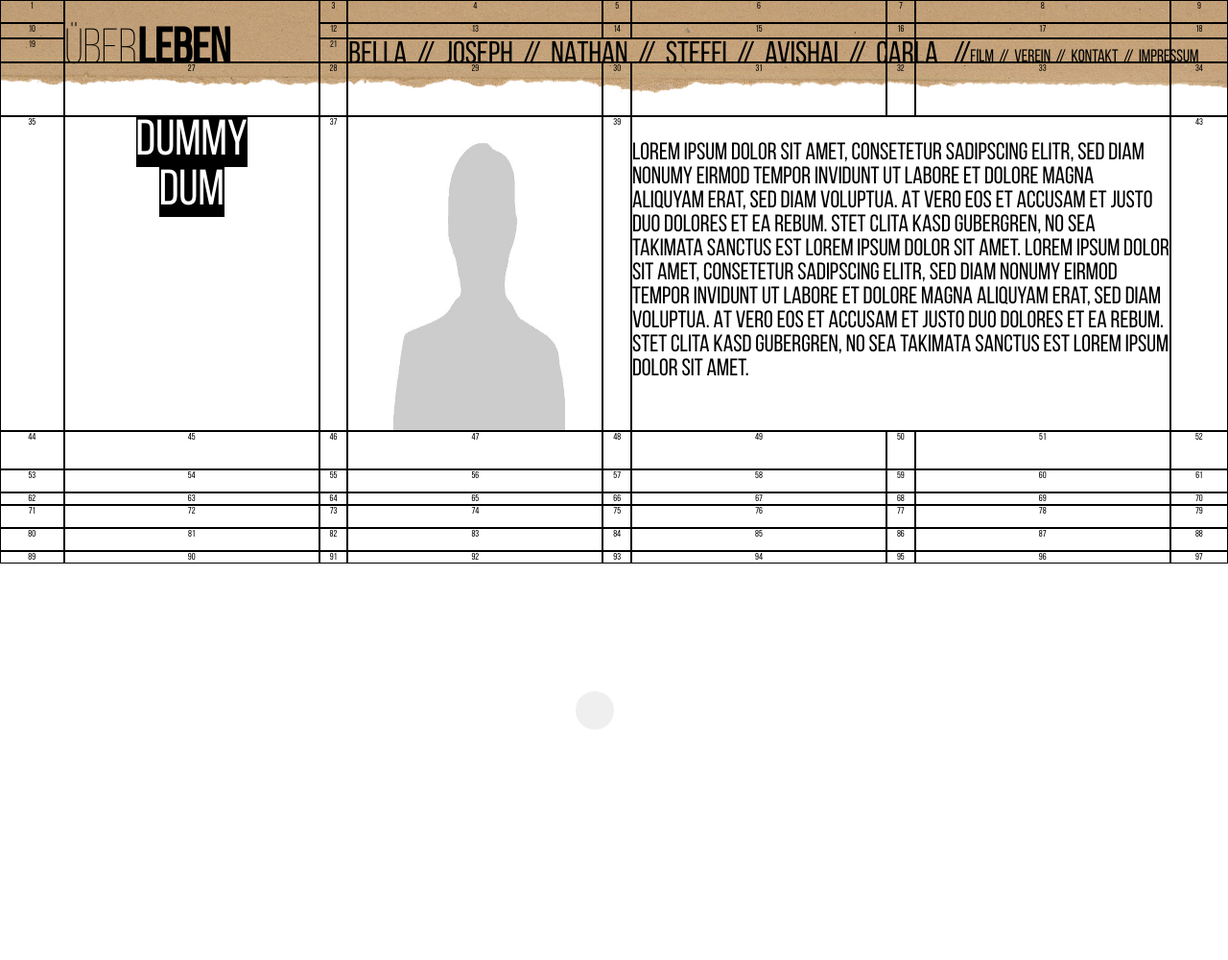
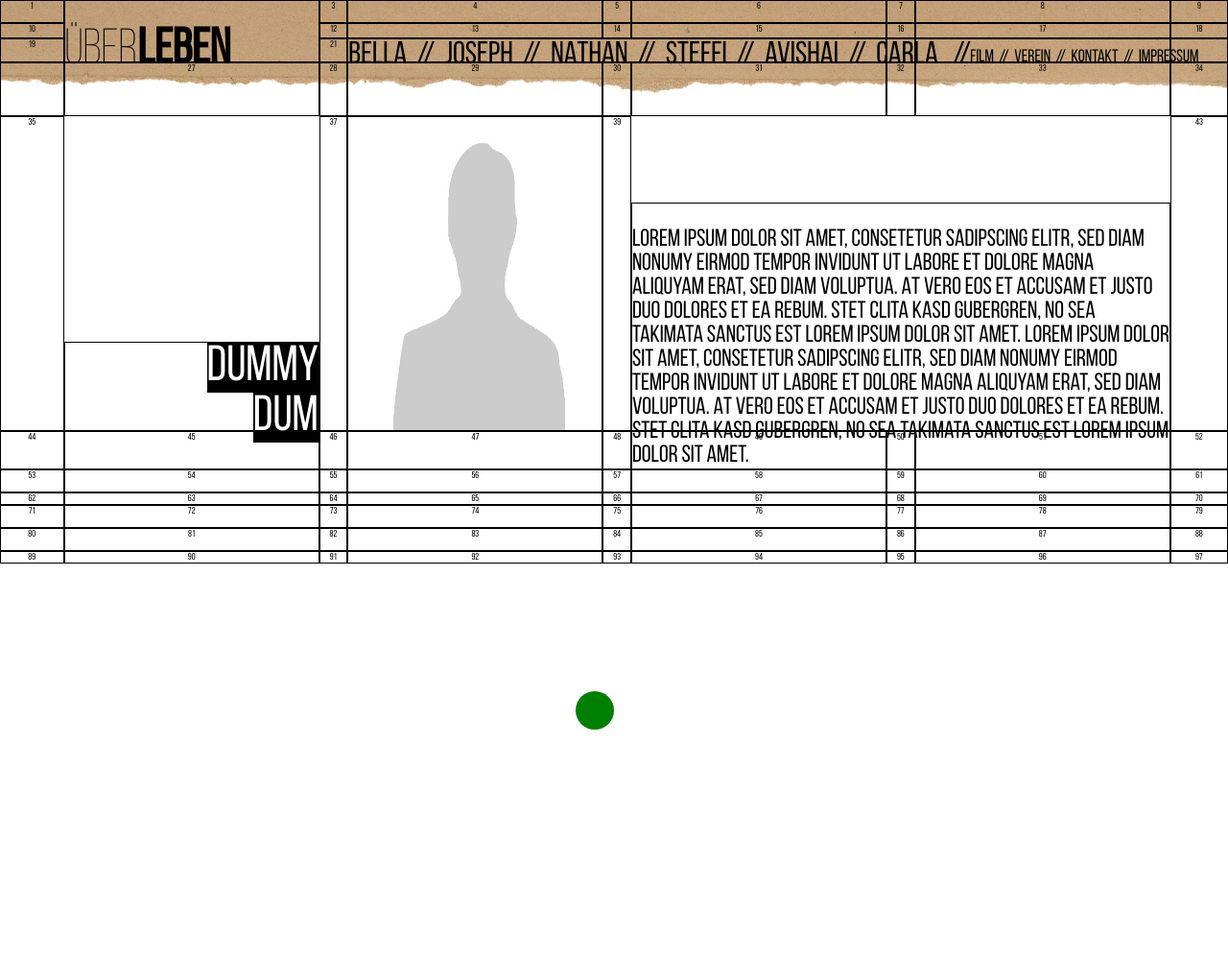
Before and after one commit to Nocsis/WebDesign_Karte, a PHP site: the page made by Vorlagen/layoutWebsite Kopie.html in a window 1280 px wide. Shown: the top 1000 px of the page at 96% size. Run offline with PHP 8.4, Linux system fonts and the light colour scheme.

Commit message:
changed button color and added more dummys

```diff
--- a/stylesheet.css
+++ b/stylesheet.css
@@ -131,8 +131,8 @@ nav a:hover {
   background-color: black;
   color: white;
   font-size: 52px;
-  text-align: center;
 }
+
 .scrollButton {
   width: 3vw;
   height: 3vw;
@@ -148,21 +148,27 @@ nav a:hover {
 }
 
 #text{
+  margin-top: 90px;
   grid-area: text;
   text-align: left;
   font-size: 25px;
+  vertical-align: text-bottom;
 
 }
 
-
-
-
 #downButton {
   display: none;
+  background-color: green;
   /*TODO: Add background: url(down arrow);*/
 }
 
 #upButton {
   display: none;
+  background-color: green;
   /*TODO: Add background: url(up arrow);*/
 }
+
+#name{
+  margin-top: 235px;
+  text-align: right;
+}
```
